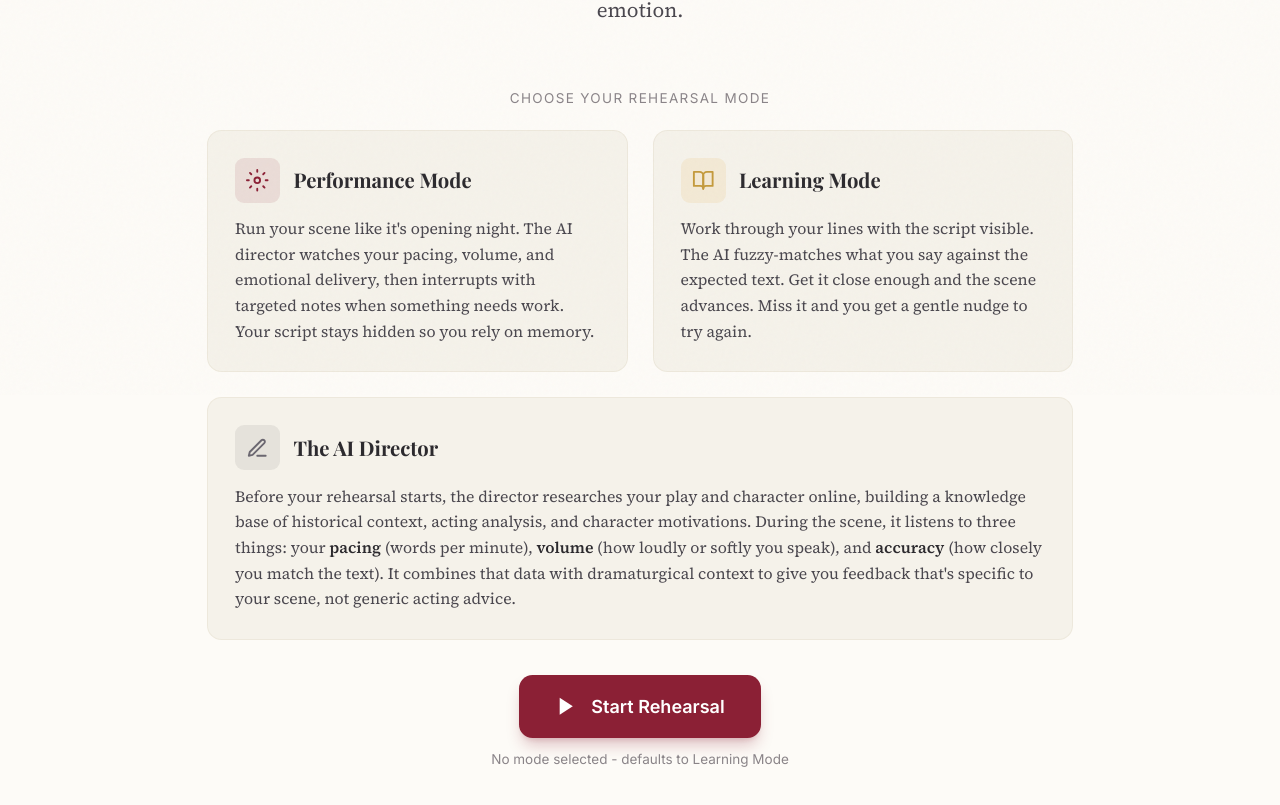
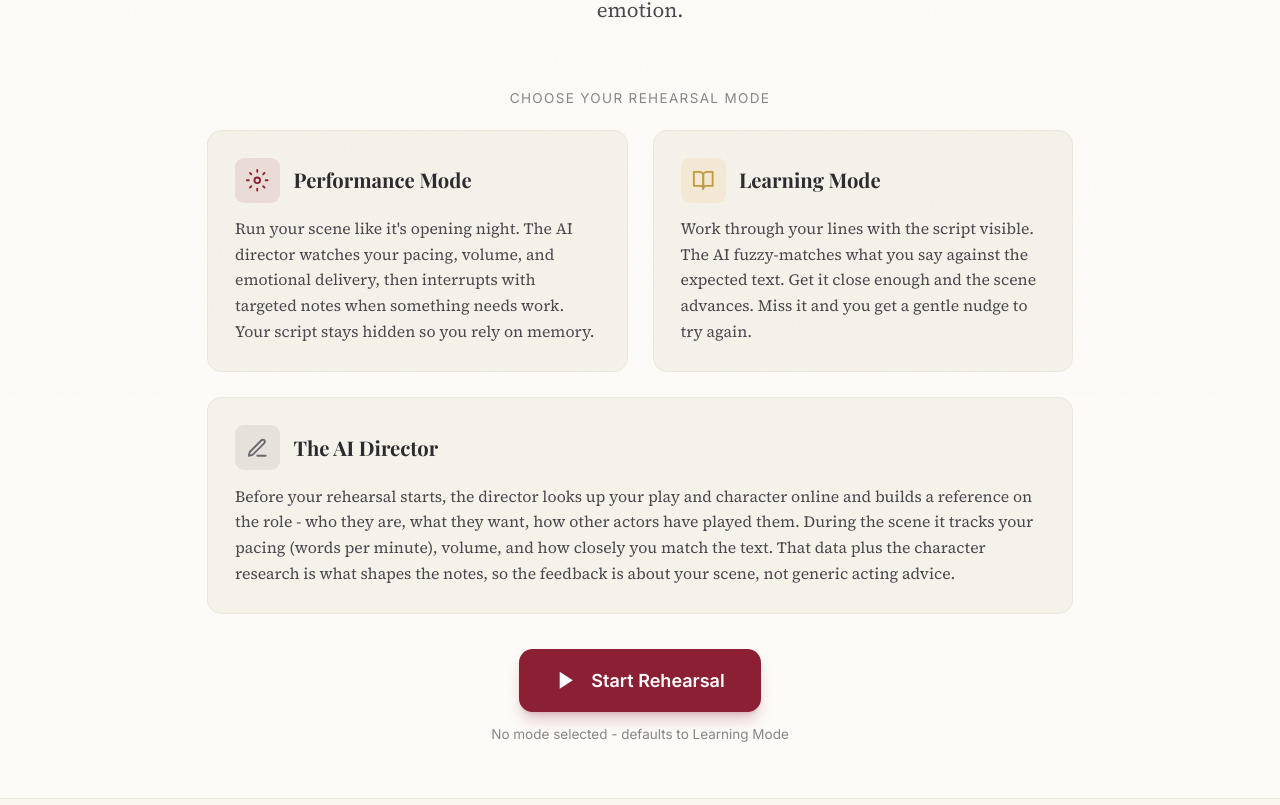
Before and after one commit to Smashgod23/cue-master, a React (Vite) app: page / in a window 1280 px wide. Shown: the part 405-1210 px from the top of the page. Built offline with nearby package versions, Linux system fonts and the light colour scheme; a web font is replaced by a local one.

Commit message:
Remove AI writing patterns from AI Director description on Home page

```diff
--- a/src/pages/Home.jsx
+++ b/src/pages/Home.jsx
@@ -118,14 +118,12 @@ export default function Home() {
               <h3 className="font-serif text-lg font-bold text-ink">The AI Director</h3>
             </div>
             <p className="font-body text-sm text-ink-soft leading-relaxed">
-              Before your rehearsal starts, the director researches your play and character
-              online, building a knowledge base of historical context, acting analysis, and
-              character motivations. During the scene, it listens to three things: your
-              <strong className="text-ink"> pacing</strong> (words per minute),
-              <strong className="text-ink"> volume</strong> (how loudly or softly you speak), and
-              <strong className="text-ink"> accuracy</strong> (how closely you match the text).
-              It combines that data with dramaturgical context to give you feedback
-              that's specific to your scene, not generic acting advice.
+              Before your rehearsal starts, the director looks up your play and character
+              online and builds a reference on the role - who they are, what they want, how
+              other actors have played them. During the scene it tracks your pacing (words
+              per minute), volume, and how closely you match the text. That data plus the
+              character research is what shapes the notes, so the feedback is about your
+              scene, not generic acting advice.
             </p>
           </div>
         </div>
```
